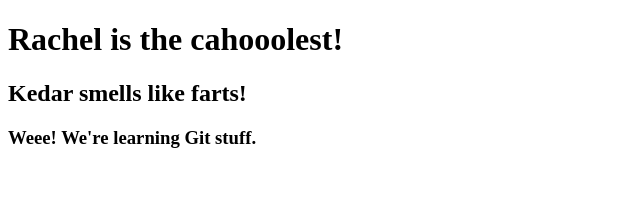
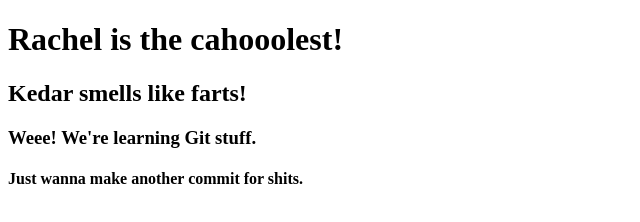
Before and after one commit to kedarjoyner/git-test, a plain HTML site: page index.html in a window 1280 px wide. Shown: the whole page, without its empty margins (0-640 px from the left). Drawn offline with Linux system fonts and the light colour scheme.

Commit message:
add extra commit for testing

```diff
--- a/index.html
+++ b/index.html
@@ -8,6 +8,7 @@
   <h1>Rachel is the cahooolest!</h1>
   <h2>Kedar smells like farts!</h2>
   <h3>Weee! We're learning Git stuff.</h3>
+  <h4>Just wanna make another commit for shits.</h4>
 
 </body>
 </html>
```
